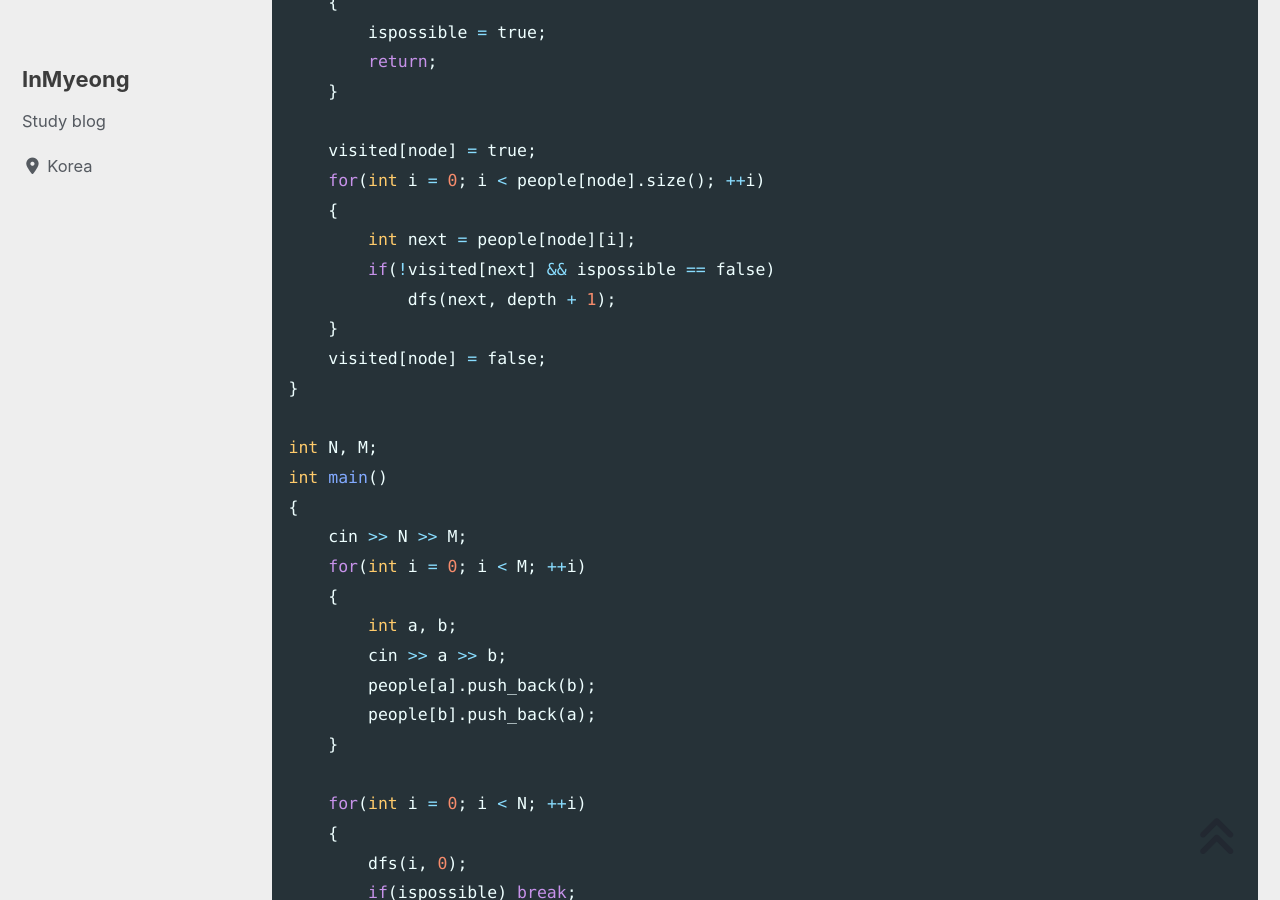
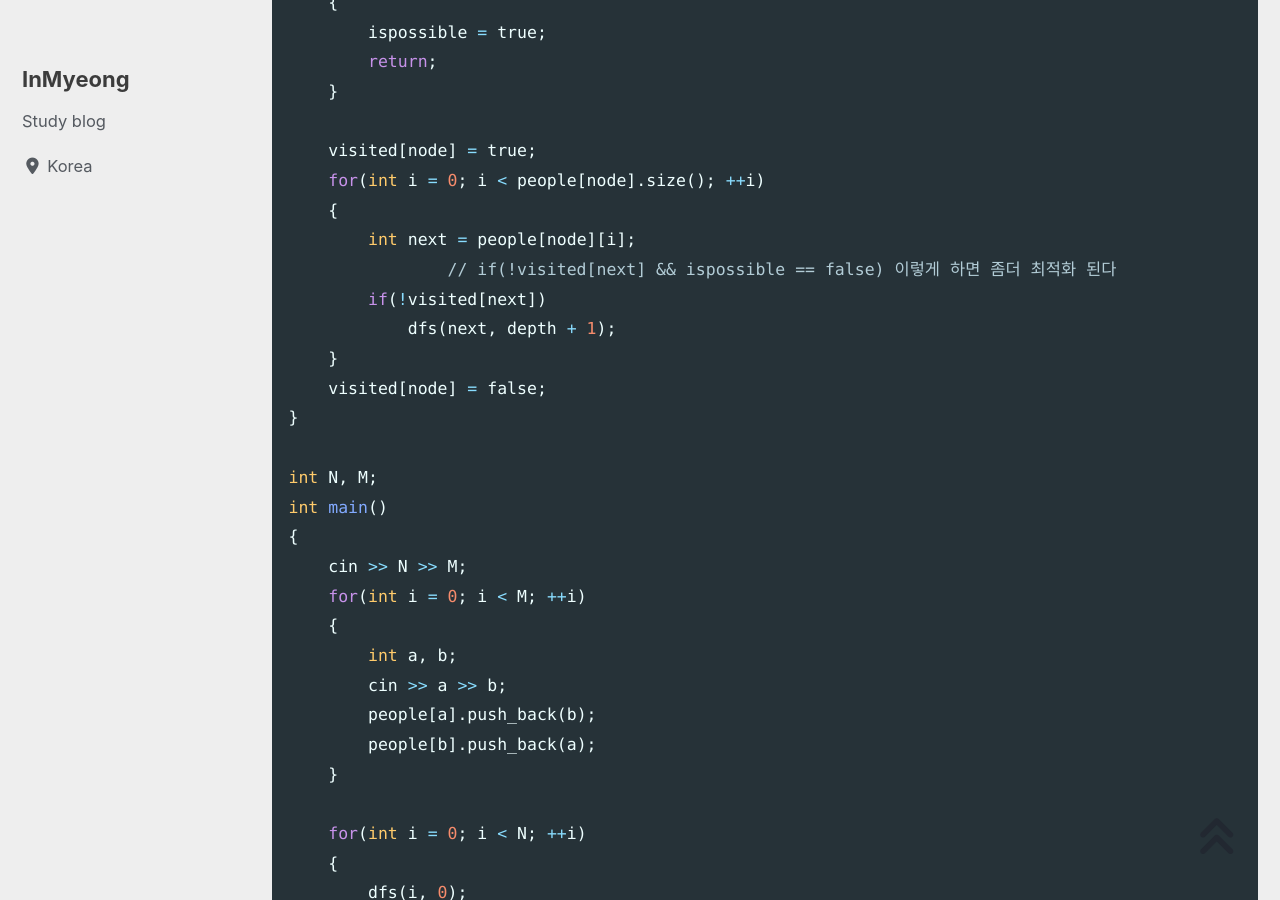
Before and after one commit to devMyeong/devMyeong.github.io, a Jekyll site: the page built from _posts/codingTest/2022-09-25-백준.md, in a window 1280 px wide and 900 px high, scrolled down 47008 px. Built offline with Jekyll 4.4.1, drawn with Linux system fonts in a browser that asks for light colours; cached includes are drawn as plain includes; nearby versions of some CDN libraries; some web fonts are replaced; comment, search, counter and statistics services are not loaded.

Commit message:
Chore : 수정

```diff
--- a/_posts/codingTest/2022-09-25-백준.md
+++ b/_posts/codingTest/2022-09-25-백준.md
@@ -1431,7 +1431,8 @@ void dfs(int node, int depth)
     for(int i = 0; i < people[node].size(); ++i)
     {
         int next = people[node][i];
-        if(!visited[next] && ispossible == false)
+		// if(!visited[next] && ispossible == false) 이렇게 하면 좀더 최적화 된다
+        if(!visited[next])
             dfs(next, depth + 1);
     }
     visited[node] = false;
```
